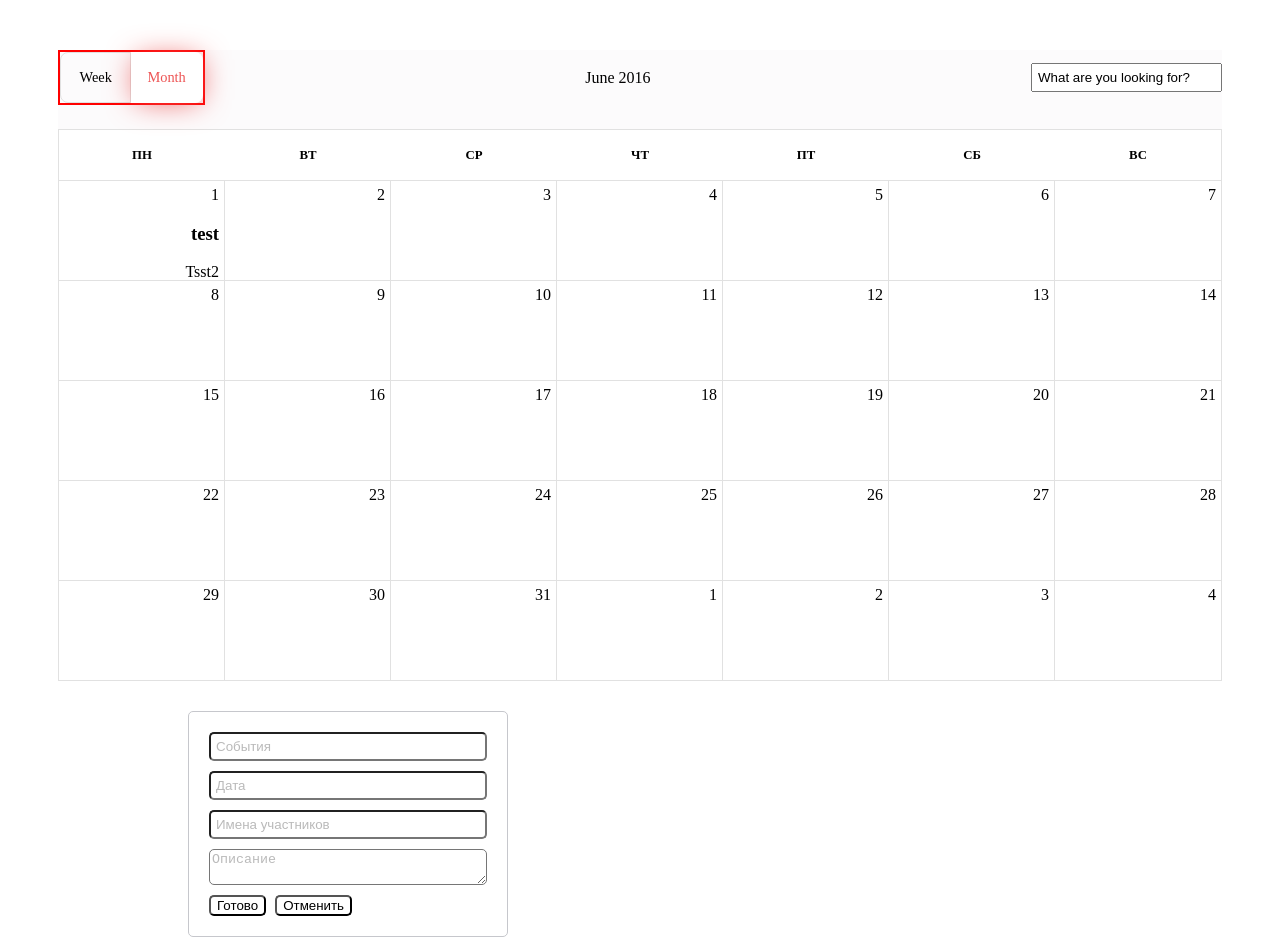
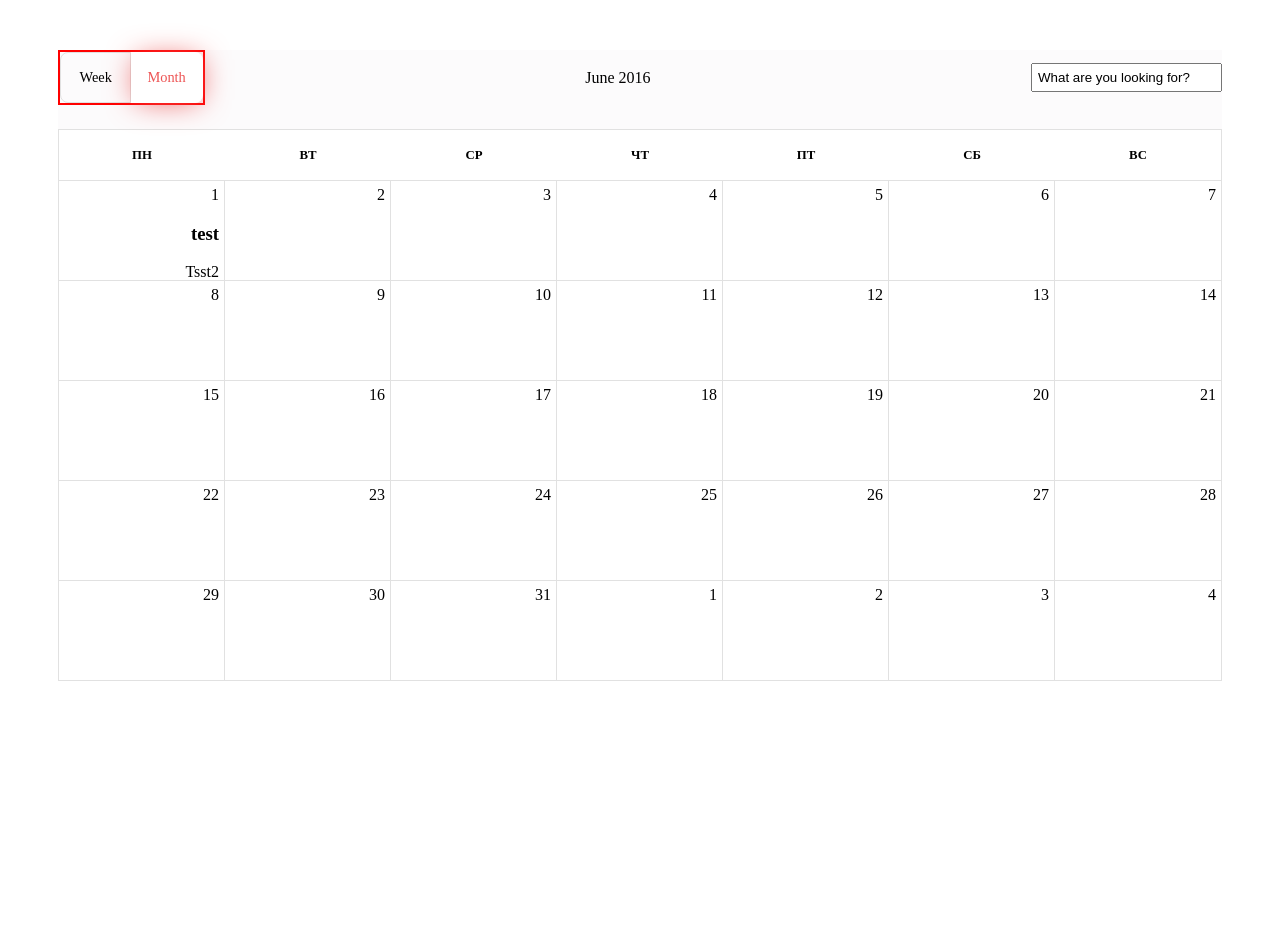
Before and after one commit to Olegato/calendar_, a website built with webpack: page public/index.html in a window 1280 px wide. After the commit the page ends 800 px from the top, so only its background shows below. Built offline with nearby package versions, Linux system fonts and the light colour scheme; some icons are missing.

Commit message:
Форма не видна по умолчанию

```diff
--- a/public/index.html
+++ b/public/index.html
@@ -85,7 +85,7 @@
     </div>
   </main>
 
-  <form class="frm" id="form">
+  <form class="frm invise" id="form">
     <input id='event' type='text' placeholder='События'>
     <input id='date' type='text' placeholder='Дата'>
     <input id='members' type='text' placeholder='Имена участников'>
```
